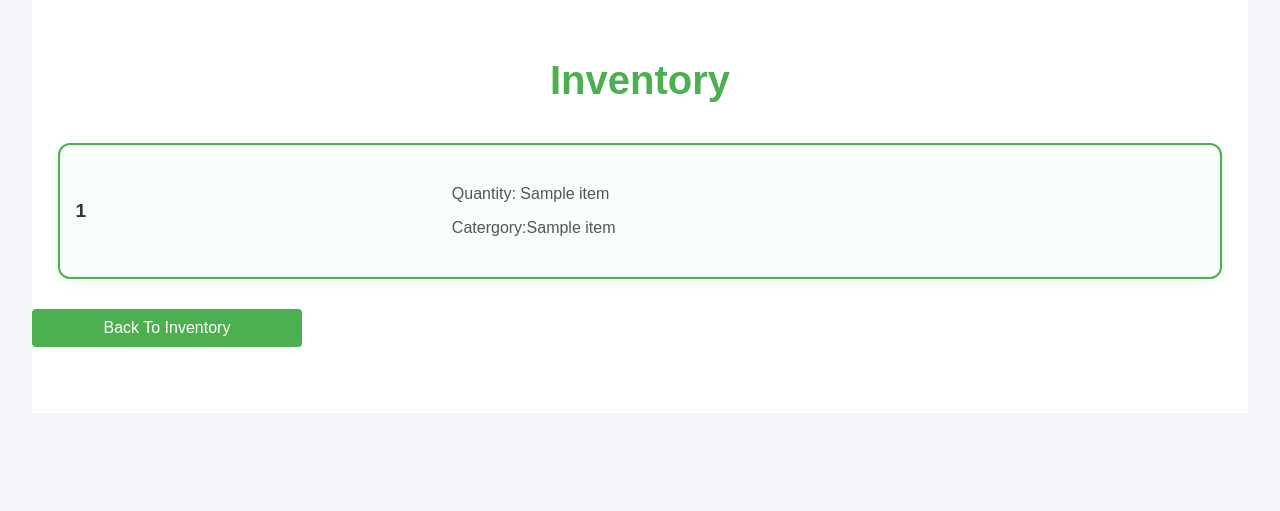
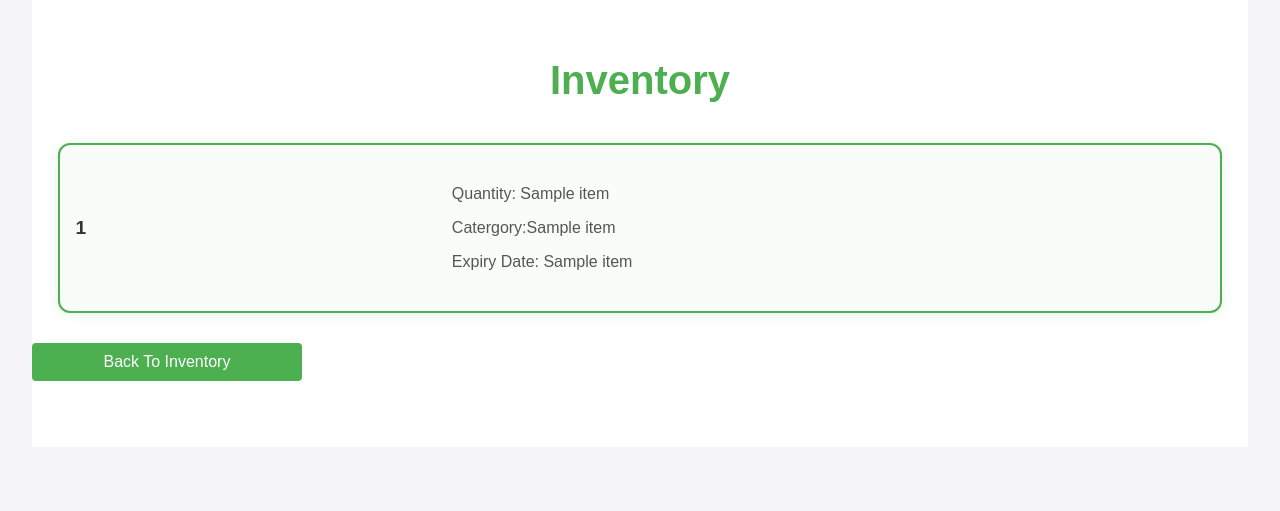
Before and after one commit to BelalMohamed2/med-inventory-dashboard, a Flask app: template templates/viewitem.html in a window 1280 px wide. Shown: the part 145-656 px from the top of the page. Run offline with Flask 3, Linux system fonts and the light colour scheme; the template is opened without the code that fills it: most values are stand-ins (such as "Sample title", 1, 10 or a date in 2020).

Commit message:
showing the expiry date in the viewitem page

```diff
--- a/routes.py
+++ b/routes.py
@@ -1,7 +1,8 @@
 from flask import Flask, render_template, request, redirect
 import mysql.connector
+import pymysql
 def get_db_connection():
-        return mysql.connector.connect(
+        return pymysql.connect(
             host="localhost",
             user = "root",
             password = "2560065belal",
@@ -54,7 +55,7 @@ def add_item():
 def view_items():
     mydb = get_db_connection()
     mycursor = mydb.cursor()
-    mycursor.execute("SELECT name, quantity, category FROM items where quantity>0")
+    mycursor.execute("SELECT name, quantity, category, expiry_date FROM items where quantity>0")
     items = mycursor.fetchall()
     mycursor.close()
     return render_template('viewitem.html', items=items)
--- a/templates/viewitem.html
+++ b/templates/viewitem.html
@@ -10,6 +10,7 @@ Dashboard{% endblock %} {% block content %}
         <div class="item-details">
           <p>Quantity: {{item[1]}}</p>
           <p>Catergory:{{item[2]}}</p>
+          <p>Expiry Date: {{item[3]}}</p>
         </div>
       </div>
     </div>
```
